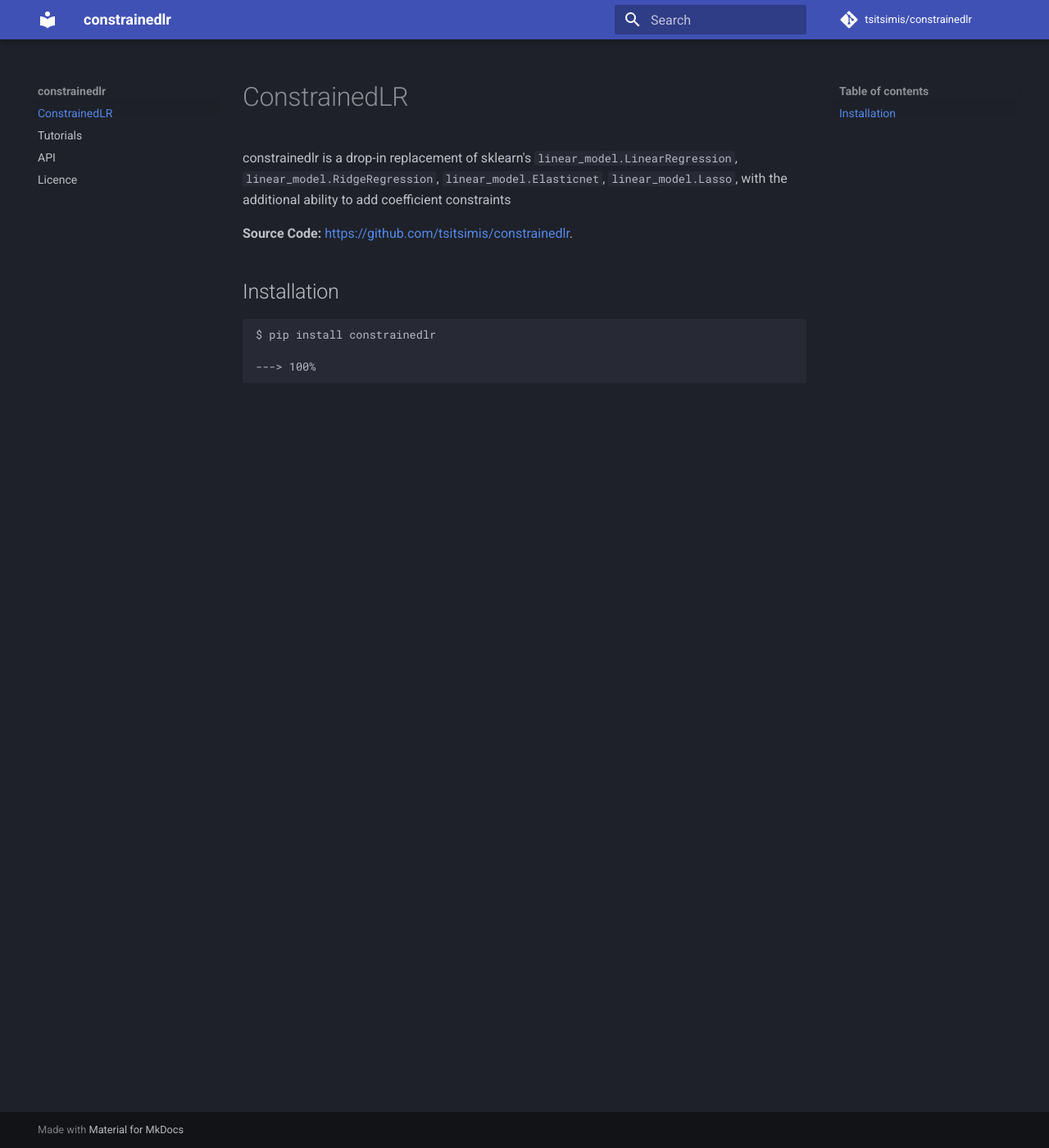
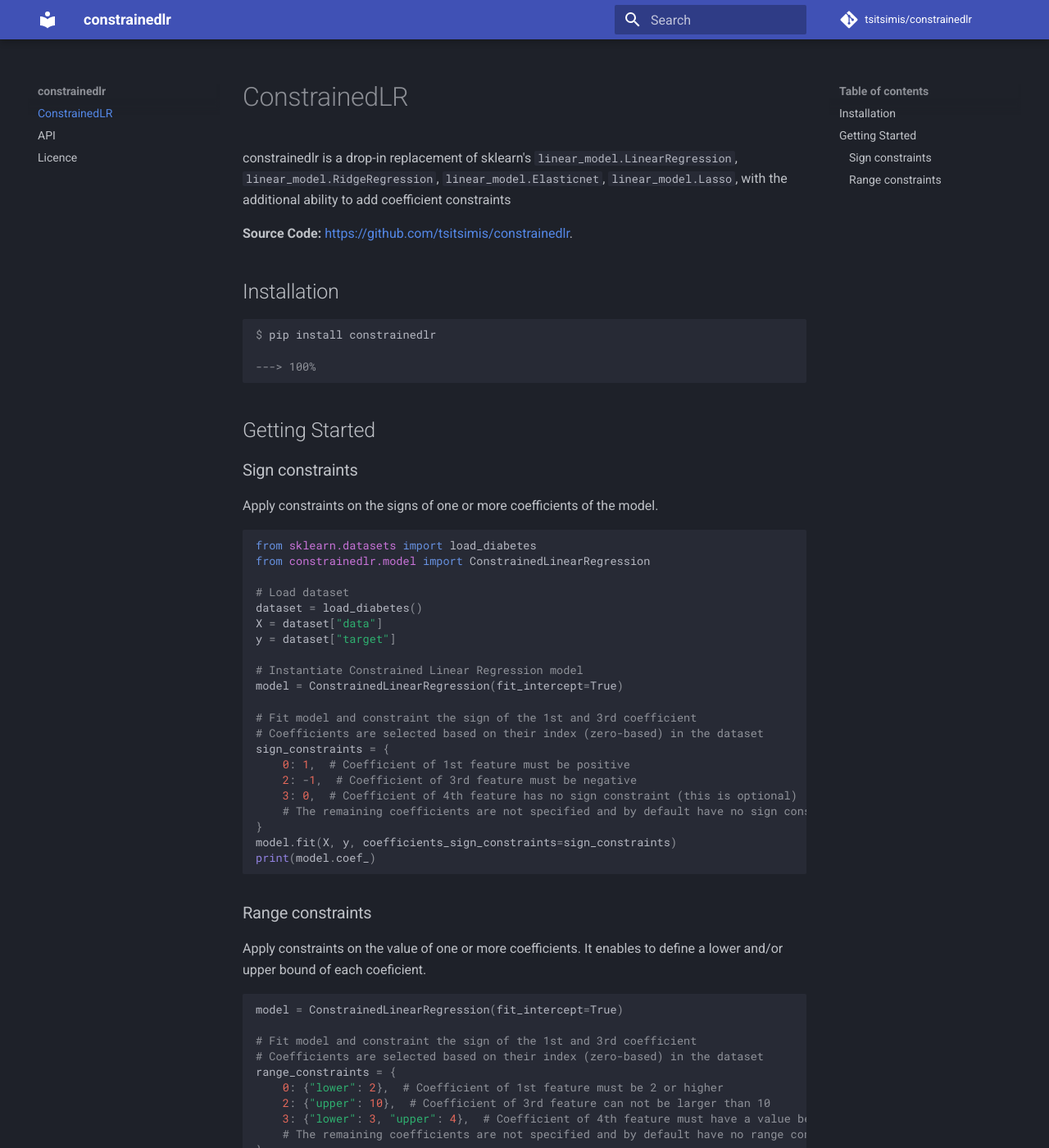
Before and after one commit to tsitsimis/constrainedlr, an MkDocs documentation site: the page built from docs/index.md, in a window 1280 px wide and 1400 px high. Shown: the whole window at 82% size. Built offline with MkDocs 1.6.1 and Material for MkDocs 9.7.7, drawn with Linux system fonts in a browser that asks for light colours; comment, search, counter and statistics services are not loaded; some of the changed text lies outside the part shown.

Commit message:
Add examples in documentation

````diff
--- a/docs/index.md
+++ b/docs/index.md
@@ -10,3 +10,50 @@
 
 ---> 100%
 ```
+
+## Getting Started
+
+### Sign constraints
+Apply constraints on the signs of one or more coefficients of the model.
+
+```python
+from sklearn.datasets import load_diabetes
+from constrainedlr.model import ConstrainedLinearRegression
+
+# Load dataset
+dataset = load_diabetes()
+X = dataset["data"]
+y = dataset["target"]
+
+# Instantiate Constrained Linear Regression model
+model = ConstrainedLinearRegression(fit_intercept=True)
+
+# Fit model and constraint the sign of the 1st and 3rd coefficient
+# Coefficients are selected based on their index (zero-based) in the dataset
+sign_constraints = {
+    0: 1,  # Coefficient of 1st feature must be positive
+    2: -1,  # Coefficient of 3rd feature must be negative
+    3: 0,  # Coefficient of 4th feature has no sign constraint (this is optional)
+    # The remaining coefficients are not specified and by default have no sign constraints
+}
+model.fit(X, y, coefficients_sign_constraints=sign_constraints)
+print(model.coef_)
+```
+
+### Range constraints
+Apply constraints on the value of one or more coefficients. It enables to define a lower and/or upper bound of each coeficient.
+
+```python
+model = ConstrainedLinearRegression(fit_intercept=True)
+
+# Fit model and constraint the sign of the 1st and 3rd coefficient
+# Coefficients are selected based on their index (zero-based) in the dataset
+range_constraints = {
+    0: {"lower": 2},  # Coefficient of 1st feature must be 2 or higher
+    2: {"upper": 10},  # Coefficient of 3rd feature can not be larger than 10
+    3: {"lower": 3, "upper": 4},  # Coefficient of 4th feature must have a value between 3 and 4
+    # The remaining coefficients are not specified and by default have no range constraints
+}
+model.fit(X, y, coefficients_range_constraints=range_constraints)
+print(model.coef_)
+```
--- a/mkdocs.yml
+++ b/mkdocs.yml
@@ -11,11 +11,19 @@
   - search
   - termynal
 
+markdown_extensions:
+  - pymdownx.highlight:
+      anchor_linenums: true
+      line_spans: __span
+      pygments_lang_class: true
+  - pymdownx.inlinehilite
+  - pymdownx.snippets
+  - pymdownx.superfences
+
 repo_name: tsitsimis/constrainedlr
 repo_url: https://github.com/tsitsimis/constrainedlr
 
 nav:
   - ConstrainedLR: index.md
-  - tutorials.md
   - API.md
   - licence.md
--- a/pyproject.toml
+++ b/pyproject.toml
@@ -4,7 +4,7 @@
 
 [project]
 name = 'constrainedlr'
-version = '0.1.1'
+version = '0.1.2'
 description = 'Constrained Linear Regression with sklearn-compatible API'
 readme = 'README.md'
 authors = [
````
Also changed, not shown: docs/tutorials.md (deleted).
